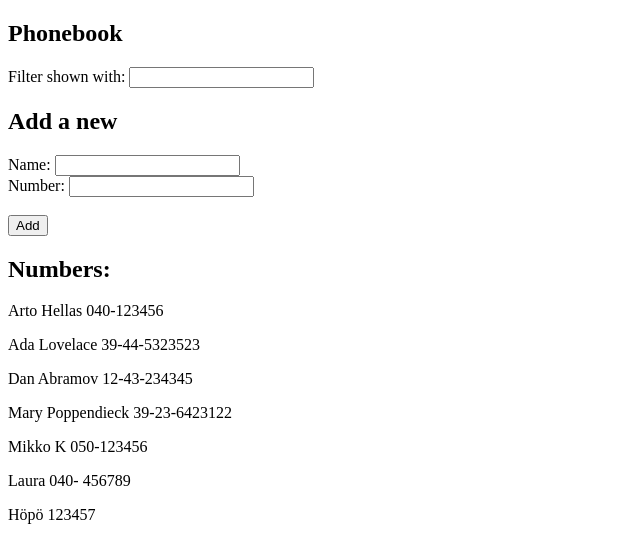
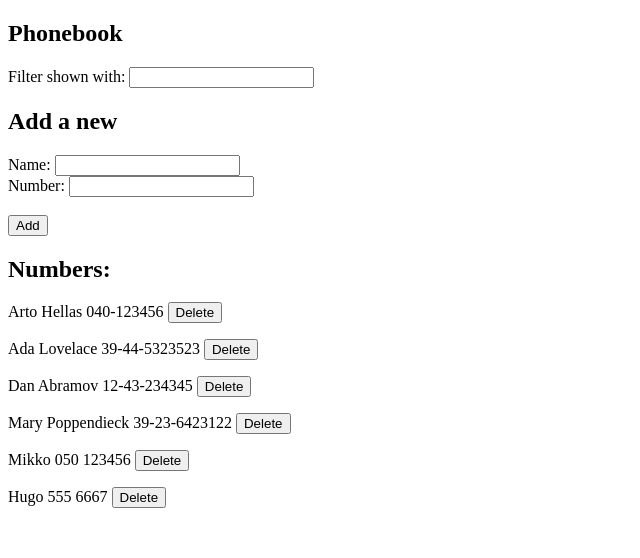
Before and after one commit to Mikkochu/FullstackOpen2019, a React (Create React App) app in the folder Osa2/puhelinluettelo/: page / in a window 1280 px wide. Shown: the top 558 px of the page, without its empty margins (0-640 px from the left). Built offline with nearby package versions, Linux system fonts and the light colour scheme; data requests are answered from the project's data file.

Commit message:
Osa2 puhelinluettelo 2.17 tehty

```diff
--- a/Osa2/puhelinluettelo/db.json
+++ b/Osa2/puhelinluettelo/db.json
@@ -21,19 +21,14 @@
       "id": 4
     },
     {
-      "name": "Mikko K",
-      "number": "050-123456",
+      "name": "Mikko",
+      "number": "050 123456",
       "id": 5
     },
     {
-      "name": "Laura",
-      "number": "040- 456789",
+      "name": "Hugo",
+      "number": "555 6667",
       "id": 6
-    },
-    {
-      "name": "Höpö",
-      "number": "123457",
-      "id": 7
     }
   ]
 }
--- a/Osa2/puhelinluettelo/src/App.js
+++ b/Osa2/puhelinluettelo/src/App.js
@@ -34,6 +34,21 @@ const App = () => {
     setFilterInput(inputFieldValue);
   };
 
+  const handleRemovePerson = id => {
+    const personToRemove = persons.find(person => person.id === id);
+
+    let message = `Do you really want to delete ${personToRemove.name}`;
+    let result = window.confirm(message); //Palauttaa boolean
+
+    if (result) {
+      //Jos totta niin poistetaan henkilo
+      Phonenumbers.removePerson(personToRemove.id).then(() => {
+        //SetPersoniin asetetaan filtteröity lista ilman poistettua henkilöä
+        setPersons(persons.filter(person => person.id !== personToRemove.id));
+      });
+    }
+  };
+
   const AddName = event => {
     event.preventDefault();
     const personObj = { name: newName, number: newNumber };
@@ -66,7 +81,11 @@ const App = () => {
         handleChangeNumber={handleChangeNumber}
       />
       <h2>Numbers:</h2>
-      <Numbers persons={persons} filterInput={filterInput} />
+      <Numbers
+        persons={persons}
+        filterInput={filterInput}
+        handleRemovePerson={handleRemovePerson}
+      />
     </div>
   );
 };
--- a/Osa2/puhelinluettelo/src/components/Numbers.js
+++ b/Osa2/puhelinluettelo/src/components/Numbers.js
@@ -1,7 +1,10 @@
 import React from "react";
 
-const Numbers = ({ persons, filterInput }) => {
+const Numbers = ({ persons, filterInput, handleRemovePerson }) => {
   //filtteröidään person-lista filtteröintikentän perusteella ja sitten renderöidään filtteröidyt näytölle
+  // Buttoniin on kiinnitetty eventhandler joka poistaa kyseisen henkilon. Eventhandler ottaa parametriksi id:n, joten jokaiseen nappiin on liitetty yksilöllinen id
+
+  //console.log("persons", persons);
   return persons
     .filter(person =>
       person.name.toLowerCase().includes(filterInput.toLowerCase())
@@ -9,6 +12,8 @@ const Numbers = ({ persons, filterInput }) => {
     .map((person, index) => (
       <p key={index}>
         {person.name} {person.number}
+        {"   "}
+        <button onClick={() => handleRemovePerson(person.id)}>Delete</button>
       </p>
     ));
 };
--- a/Osa2/puhelinluettelo/src/services/Phonenumbers.js
+++ b/Osa2/puhelinluettelo/src/services/Phonenumbers.js
@@ -11,6 +11,10 @@ const createPhonebook = personObj => {
   return request.then(response => response.data);
 };
 
+const removePerson = id => {
+  return axios.delete(`${url}/${id}`);
+};
+
 const updatePhonebook = (id, personObj) => {
   const request = axios.put(`${url}/${id}`, personObj);
   return request.then(response => response.data);
@@ -19,5 +23,6 @@ const updatePhonebook = (id, personObj) => {
 export default {
   getData,
   createPhonebook,
-  updatePhonebook
+  updatePhonebook,
+  removePerson
 };
```
